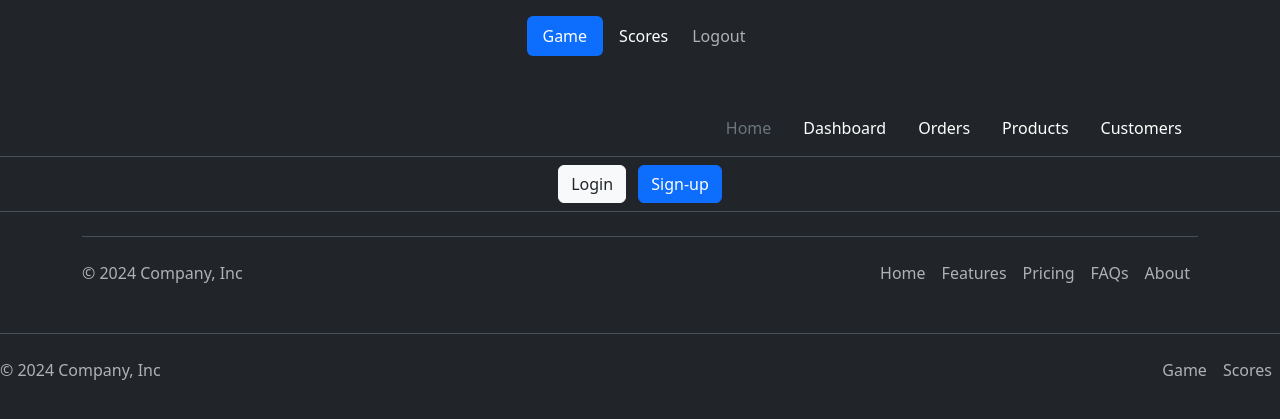
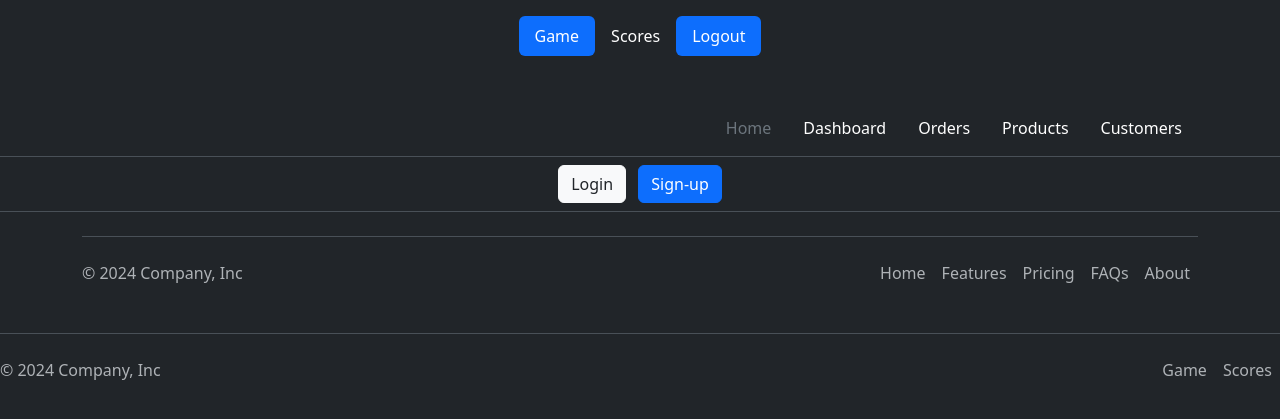
Before and after one commit to bourtitom/memaudit, a Symfony app: template templates/user/index.html.twig in a window 1280 px wide. Shown: the top 419 px of the page. Run offline with Twig, Linux system fonts and the light colour scheme; the template is opened without the code that fills it, so the values that code supplies are empty; some libraries are stand-ins or nearby versions.

Commit message:
fix bug couleur

```diff
--- a/templates/base.html.twig
+++ b/templates/base.html.twig
@@ -21,10 +21,10 @@
         <li class="nav-item"><a href="#" class="nav-link active text-white" aria-current="page">Game</a></li>
         <li class="nav-item"><a href="#" class="nav-link text-white">Scores</a></li>
          {% if is_granted('ROLE_ADMIN') %}
-      <li class="nav-item"><a href="#" class="nav-link px-2 text-body-secondary">List User</a></li>
-      <li class="nav-item"><a href="#" class="nav-link px-2 text-body-secondary">Add user</a></li>
+      <li class="nav-item"><a href="#" class="nav-link active text-white">List User</a></li>
+      <li class="nav-item"><a href="#" class="nnav-link active text-white">Add user</a></li>
       {% endif %}
-      <li class="nav-item"><a href="/logout" class="nav-link px-2 text-body-secondary">Logout</a></li>
+      <li class="nav-item"><a href="/logout" class="nav-link active text-white">Logout</a></li>
       </ul>
     </header>
   </div>
```
